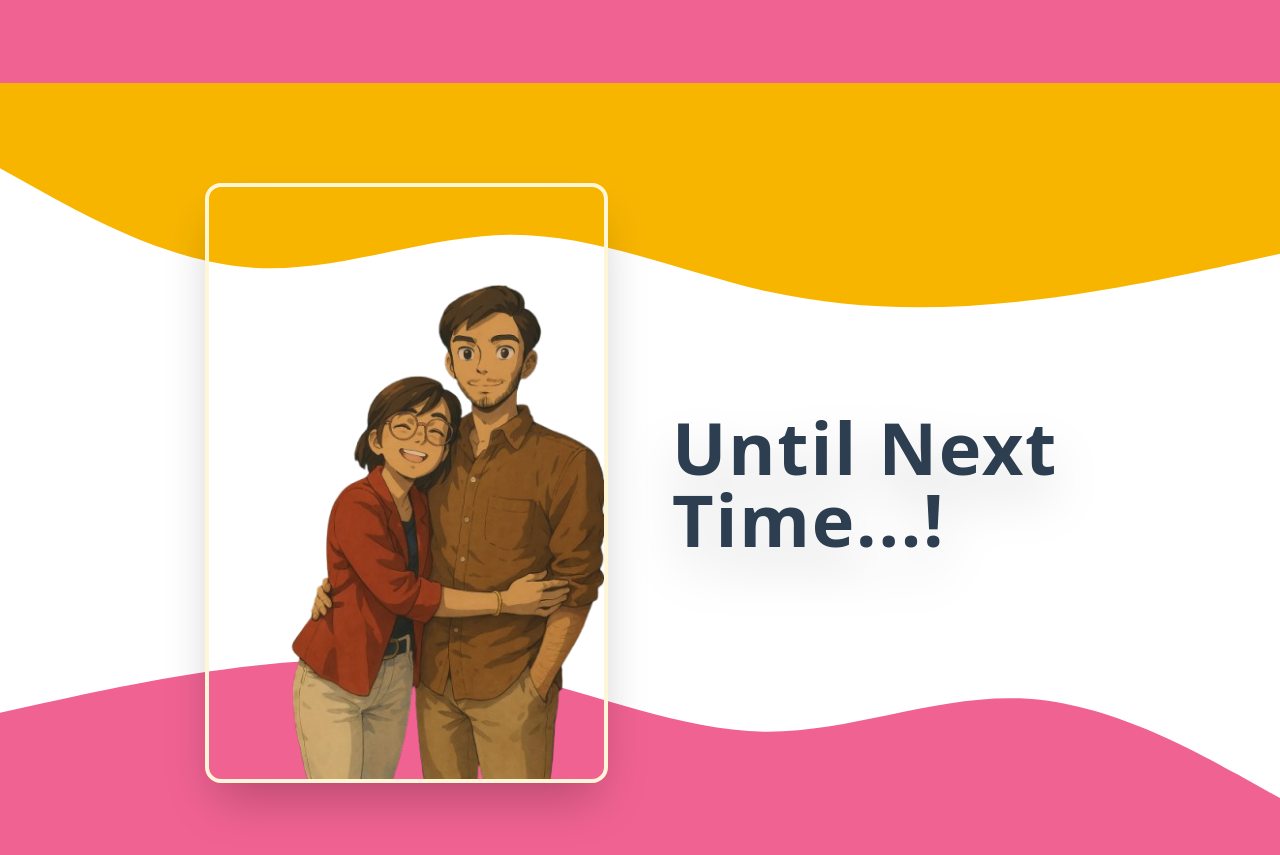
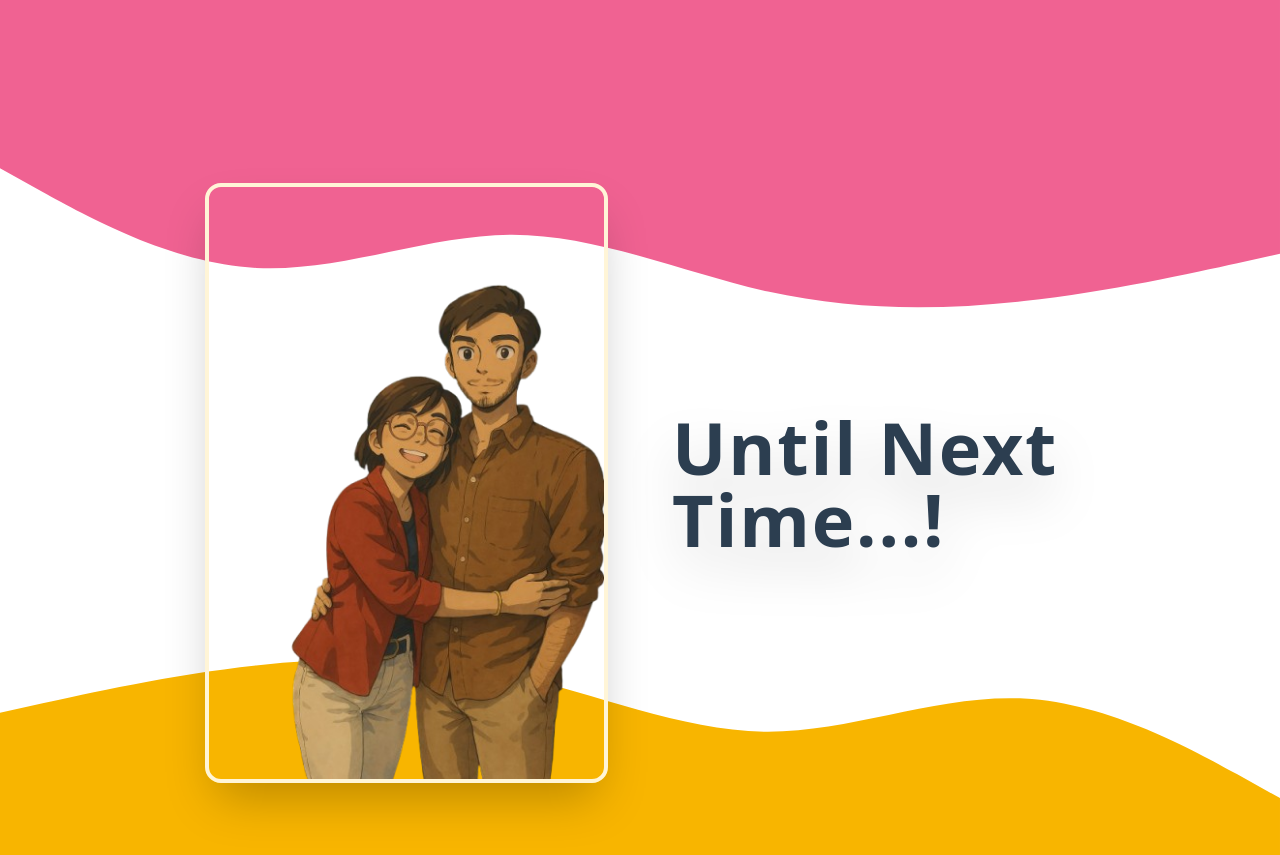
Before and after one commit to AnupriyaBiswas/rakhi, a React (Vite) app: page / in a window 1280 px wide. Shown: the part 4717-5572 px from the top of the page. Built offline with nearby package versions, Linux system fonts and the light colour scheme.

Commit message:
color adjustments

```diff
--- a/src/components/GoodBye.jsx
+++ b/src/components/GoodBye.jsx
@@ -11,7 +11,7 @@ export default function Farewell() {
           className="w-full h-auto"
         >
           <path
-            fill="#f8b500"
+            fill="#f06292"
             fillOpacity="1"
             d="M0,96L48,122.7C96,149,192,203,288,208C384,213,480,171,576,170.7C672,171,768,213,864,234.7C960,256,1056,256,1152,245.3C1248,235,1344,213,1392,202.7L1440,192L1440,0L1392,0C1344,0,1248,0,1152,0C1056,0,960,0,864,0C768,0,672,0,576,0C480,0,384,0,288,0C192,0,96,0,48,0L0,0Z"
           ></path>
@@ -45,7 +45,7 @@ export default function Farewell() {
           className="w-full h-auto"
         >
           <path
-            fill="#f06292"
+            fill="#f8b500"
             fillOpacity="1"
             d="M0,96L48,122.7C96,149,192,203,288,208C384,213,480,171,576,170.7C672,171,768,213,864,234.7C960,256,1056,256,1152,245.3C1248,235,1344,213,1392,202.7L1440,192L1440,0L1392,0C1344,0,1248,0,1152,0C1056,0,960,0,864,0C768,0,672,0,576,0C480,0,384,0,288,0C192,0,96,0,48,0L0,0Z"
           ></path>
```
